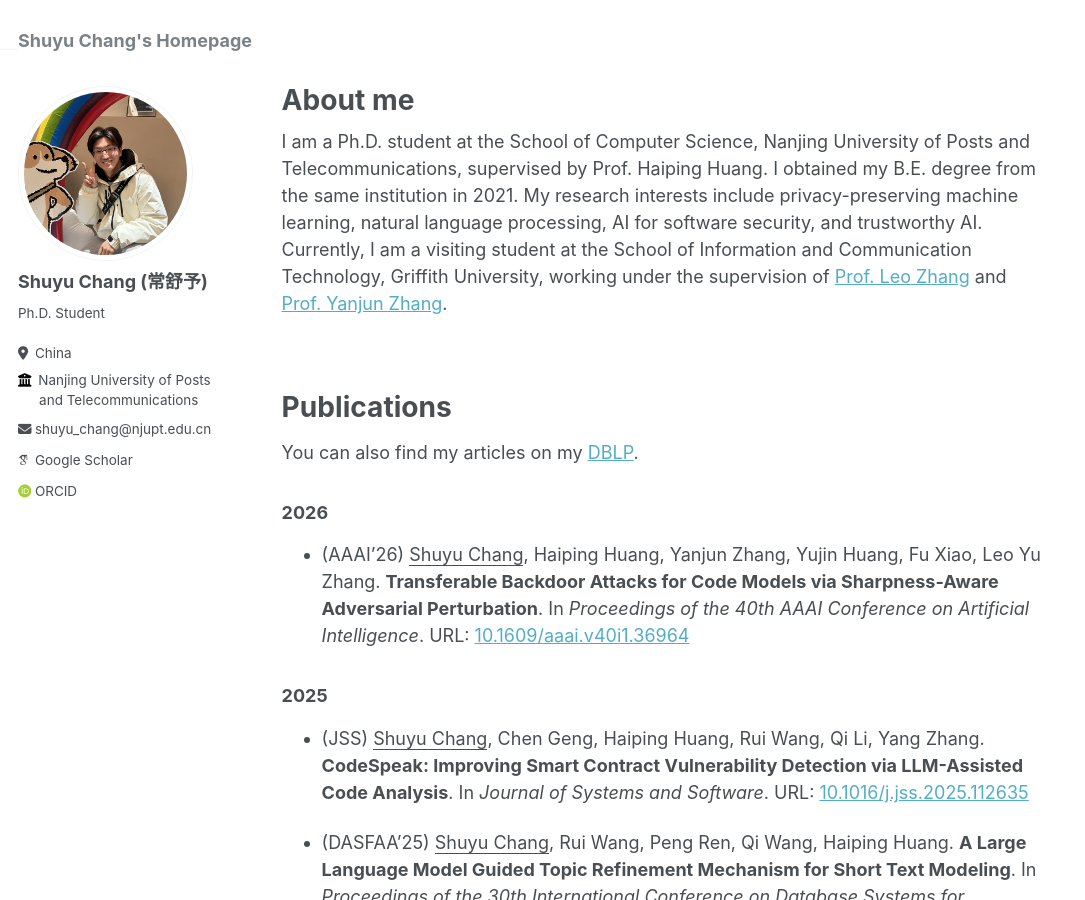
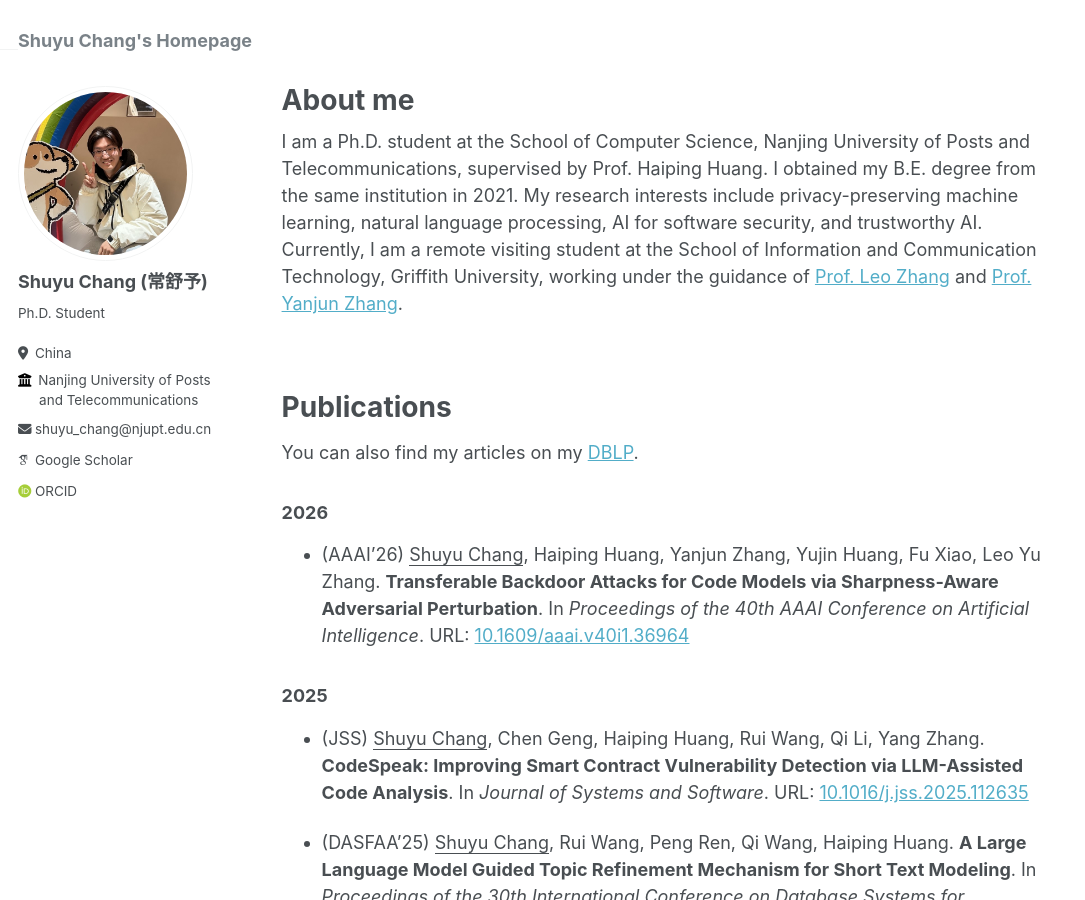
Before and after one commit to ChangShuyu/changshuyu.github.io, a Jekyll site: the page built from _pages/about.md, in a window 1280 px wide and 900 px high. Shown: the whole window, without its empty margins (0-1085 px from the left). Built offline with Jekyll 4.4.1, drawn with Linux system fonts in a browser that asks for light colours; some web fonts are replaced.

Commit message:
update information

```diff
--- a/_pages/about.md
+++ b/_pages/about.md
@@ -7,7 +7,7 @@ redirect_from:
   - /about.html
 ---
 
-I am a Ph.D. student at the School of Computer Science, Nanjing University of Posts and Telecommunications, supervised by Prof. Haiping Huang. I obtained my B.E. degree from the same institution in 2021. My research interests include privacy-preserving machine learning, natural language processing, AI for software security, and trustworthy AI. Currently, I am a visiting student at the School of Information and Communication Technology, Griffith University, working under the supervision of [Prof. Leo Zhang](https://leozhangcs.github.io/) and [Prof. Yanjun Zhang](https://profiles.uts.edu.au/Yanjun.Zhang).
+I am a Ph.D. student at the School of Computer Science, Nanjing University of Posts and Telecommunications, supervised by Prof. Haiping Huang. I obtained my B.E. degree from the same institution in 2021. My research interests include privacy-preserving machine learning, natural language processing, AI for software security, and trustworthy AI. Currently, I am a remote visiting student at the School of Information and Communication Technology, Griffith University, working under the guidance of [Prof. Leo Zhang](https://leozhangcs.github.io/) and [Prof. Yanjun Zhang](https://profiles.uts.edu.au/Yanjun.Zhang).
 
 <br>
 
```
